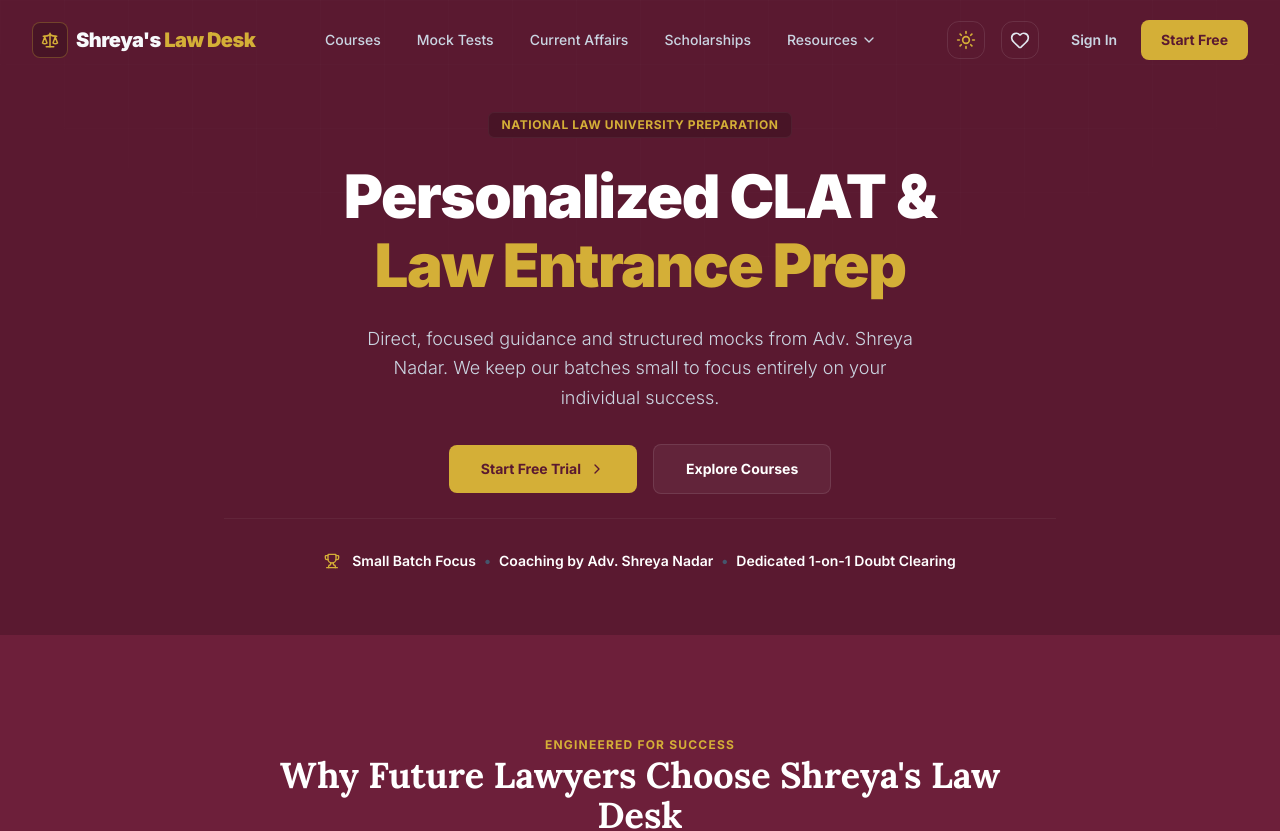
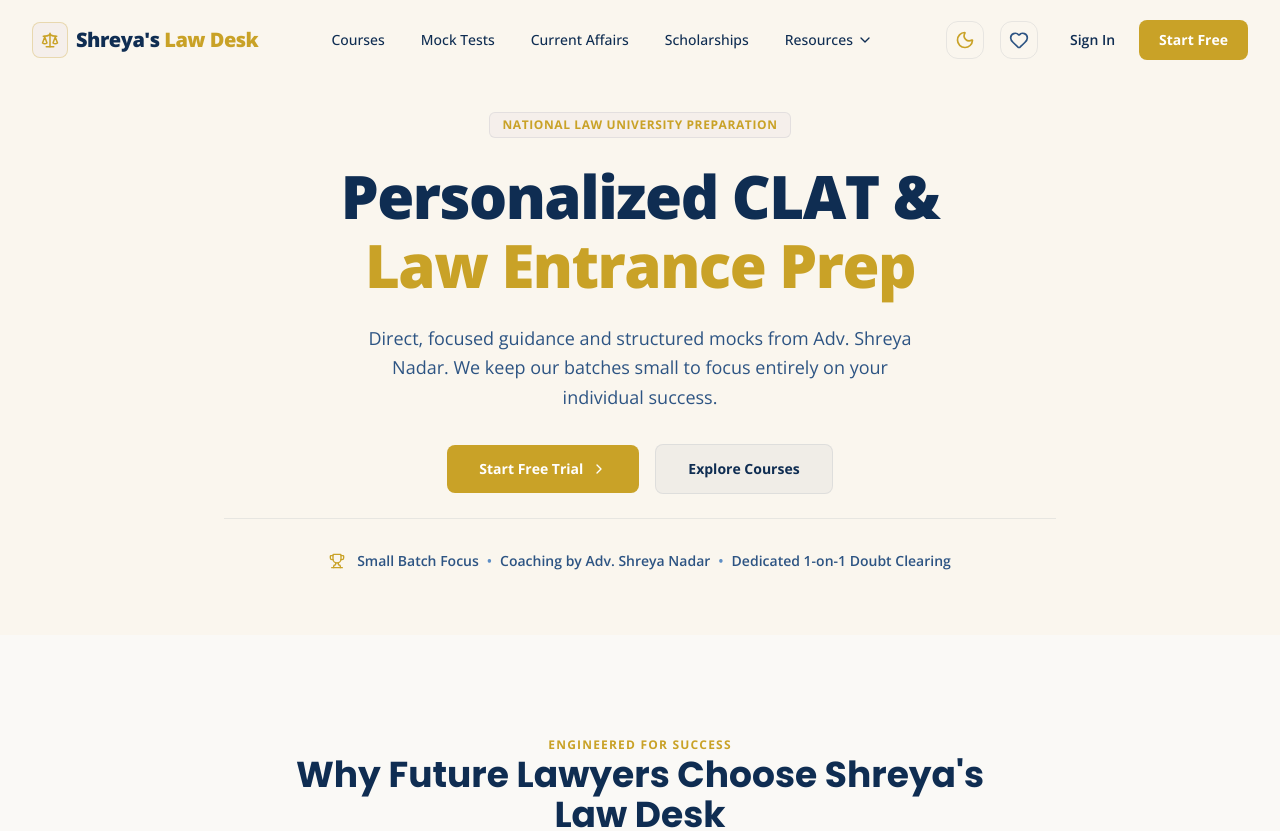
Before and after one commit to nilesh0002/lexvantage-edtech-platform, a Next.js app in the folder frontend/: page / in a window 1280 px wide. Shown: the top 831 px of the page. Built offline with nearby package versions, Linux system fonts and the light colour scheme.

Commit message:
feat: default to light theme with Navy Blue and Gold color system, and set Poppins/Open Sans fonts

```diff
--- a/frontend/src/app/dashboard/page.tsx
+++ b/frontend/src/app/dashboard/page.tsx
@@ -18,7 +18,7 @@ export default function StudentDashboard() {
   const [activeTab, setActiveTab] = useState<"overview" | "mock" | "chatbot" | "quiz" | "scholarship">("overview");
 
   // Theme state
-  const [theme, setTheme] = useState<"dark" | "light">("dark");
+  const [theme, setTheme] = useState<"dark" | "light">("light");
 
   useEffect(() => {
     const savedTheme = localStorage.getItem("shreyaslawdesk_theme") as "dark" | "light";
@@ -30,7 +30,7 @@ export default function StudentDashboard() {
         document.documentElement.classList.add("dark");
       }
     } else {
-      document.documentElement.classList.add("dark");
+      document.documentElement.classList.remove("dark");
     }
   }, []);
 
--- a/frontend/src/app/globals.css
+++ b/frontend/src/app/globals.css
@@ -52,35 +52,35 @@
 }
 
 :root {
-  --background: #ffffff;
-  --foreground: #09090b;
+  --background: #FAF9F6;
+  --foreground: #0F2D52;
 
-  --bg-navy-955: #ffffff;
-  --bg-navy-950: #ffffff;
-  --bg-navy-900: #fafafa;
-  --bg-navy-800: #f4f4f5;
-  --bg-navy-700: #e4e4e7;
+  --bg-navy-955: #FAF9F6;
+  --bg-navy-950: #FAF6EE;
+  --bg-navy-900: #F5EFEB;
+  --bg-navy-800: #EDE6DB;
+  --bg-navy-700: #E0D7C6;
 
-  --accent-gray: #a1a1aa;
-  --accent-gray-dark: #71717a;
-  --accent-gray-light: #d4d4d8;
-  --accent-white-black: #09090b;
+  --accent-gray: #7A7265;
+  --accent-gray-dark: #4F483D;
+  --accent-gray-light: #B5AC9E;
+  --accent-white-black: #0F2D52;
 
-  --primary-accent: #09090b;
-  --primary-accent-hover: #27272a;
-  --primary-accent-subtle: #71717a;
+  --primary-accent: #C9A227;
+  --primary-accent-hover: #B59123;
+  --primary-accent-subtle: #D8B53C;
 
   /* Custom slate definitions for Light Mode */
-  --slate-150: #09090b;
-  --slate-250: #09090b;
-  --slate-335: #09090b;
-  --slate-350: #334155;
-  --slate-355: #334155;
-  --slate-405: #334155;
-  --slate-450: #64748b;
-  --slate-455: #64748b;
-  --slate-550: #64748b;
-  --slate-555: #64748b;
+  --slate-150: #0F2D52;
+  --slate-250: #1D416D;
+  --slate-335: #2D5483;
+  --slate-350: #3D6799;
+  --slate-355: #4D7BAF;
+  --slate-405: #5D8EC5;
+  --slate-450: #74A2DB;
+  --slate-455: #89B5EC;
+  --slate-550: #9FC9FD;
+  --slate-555: #B5DCFF;
 }
 
 html.dark {
@@ -192,12 +192,12 @@ body {
 /* Light Mode Global Layout Overrides (when html does not have the .dark class) */
 html:not(.dark) {
   /* Make global backgrounds pure white / light gray */
-  --background: #ffffff;
-  --foreground: #09090b;
+  --background: #FAF9F6;
+  --foreground: #0F2D52;
 }
 
 html:not(.dark) .text-white {
-  color: #09090b !important;
+  color: #0F2D52 !important;
 }
 
 /* Retain white text inside dark backgrounds and gradient elements */
@@ -235,14 +235,14 @@ html:not(.dark) .text-slate-200,
 html:not(.dark) .text-slate-250,
 html:not(.dark) .text-slate-300,
 html:not(.dark) .text-slate-335 {
-  color: #09090b !important;
+  color: #0F2D52 !important;
 }
 
 html:not(.dark) .text-slate-350,
 html:not(.dark) .text-slate-355,
 html:not(.dark) .text-slate-400,
 html:not(.dark) .text-slate-405 {
-  color: #334155 !important;
+  color: #2D5483 !important;
 }
 
 html:not(.dark) .text-slate-450,
@@ -251,16 +251,16 @@ html:not(.dark) .text-slate-500,
 html:not(.dark) .text-slate-555,
 html:not(.dark) .text-slate-550,
 html:not(.dark) .text-slate-600 {
-  color: #64748b !important;
+  color: #5D8EC5 !important;
 }
 
 /* Semi-transparent backgrounds dynamic shift */
 html:not(.dark) .bg-white\/5 {
-  background-color: rgba(15, 23, 42, 0.04) !important;
+  background-color: rgba(15, 45, 82, 0.04) !important;
 }
 
 html:not(.dark) .bg-white\/10 {
-  background-color: rgba(15, 23, 42, 0.07) !important;
+  background-color: rgba(15, 45, 82, 0.07) !important;
 }
 
 /* Semi-transparent borders dynamic shift */
@@ -268,26 +268,26 @@ html:not(.dark) .border-white\/5,
 html:not(.dark) .border-white\/10,
 html:not(.dark) .border-white\/15,
 html:not(.dark) .border-white\/20 {
-  border-color: rgba(15, 23, 42, 0.08) !important;
+  border-color: rgba(15, 45, 82, 0.08) !important;
 }
 
 /* Dividers dynamic shift */
 html:not(.dark) .divide-white\/5,
 html:not(.dark) .divide-white\/10 {
-  border-color: rgba(15, 23, 42, 0.08) !important;
+  border-color: rgba(15, 45, 82, 0.08) !important;
 }
 
 /* Glassmorphism panel transformation */
 html:not(.dark) .glass-panel {
-  background: rgba(255, 255, 255, 0.8) !important;
-  border-color: rgba(15, 23, 42, 0.08) !important;
-  box-shadow: 0 4px 20px -2px rgba(15, 23, 42, 0.05) !important;
+  background: rgba(250, 249, 246, 0.8) !important;
+  border-color: rgba(15, 45, 82, 0.08) !important;
+  box-shadow: 0 4px 20px -2px rgba(15, 45, 82, 0.05) !important;
 }
 
 html:not(.dark) .glass-panel-hover:hover {
-  background: rgba(255, 255, 255, 0.95) !important;
-  border-color: rgba(15, 23, 42, 0.12) !important;
-  box-shadow: 0 10px 30px -10px rgba(15, 23, 42, 0.1) !important;
+  background: rgba(250, 249, 246, 0.95) !important;
+  border-color: rgba(15, 45, 82, 0.12) !important;
+  box-shadow: 0 10px 30px -10px rgba(15, 45, 82, 0.1) !important;
 }
 
 /* Responsive Root Font Scaling for Native-App Feel on Mobile Phones */
--- a/frontend/src/app/layout.tsx
+++ b/frontend/src/app/layout.tsx
@@ -1,15 +1,16 @@
 import type { Metadata } from "next";
-import { Inter, Lora } from "next/font/google";
+import { Open_Sans, Poppins } from "next/font/google";
 import "./globals.css";
 
-const inter = Inter({
+const openSans = Open_Sans({
   variable: "--font-sans",
   subsets: ["latin"],
 });
 
-const lora = Lora({
+const poppins = Poppins({
   variable: "--font-serif",
   subsets: ["latin"],
+  weight: ["300", "400", "500", "600", "700", "800", "900"],
 });
 
 export const metadata: Metadata = {
@@ -26,7 +27,7 @@ export default function RootLayout({
   return (
     <html
       lang="en"
-      className={`${inter.variable} ${lora.variable} h-full antialiased dark`}
+      className={`${openSans.variable} ${poppins.variable} h-full antialiased`}
     >
       <body className="min-h-full flex flex-col bg-brand-navy-950 text-slate-100 selection:bg-brand-blue-500 selection:text-white">
         {children}
--- a/frontend/src/components/Navbar.tsx
+++ b/frontend/src/components/Navbar.tsx
@@ -28,7 +28,7 @@ export default function Navbar({
   const [dropdownOpen, setDropdownOpen] = useState<string | null>(null);
 
   // Theme states
-  const [theme, setTheme] = useState<"dark" | "light">("dark");
+  const [theme, setTheme] = useState<"dark" | "light">("light");
 
   useEffect(() => {
     const savedTheme = localStorage.getItem("shreyaslawdesk_theme") as "dark" | "light";
@@ -40,7 +40,7 @@ export default function Navbar({
         document.documentElement.classList.add("dark");
       }
     } else {
-      document.documentElement.classList.add("dark");
+      document.documentElement.classList.remove("dark");
     }
   }, []);
 
```
